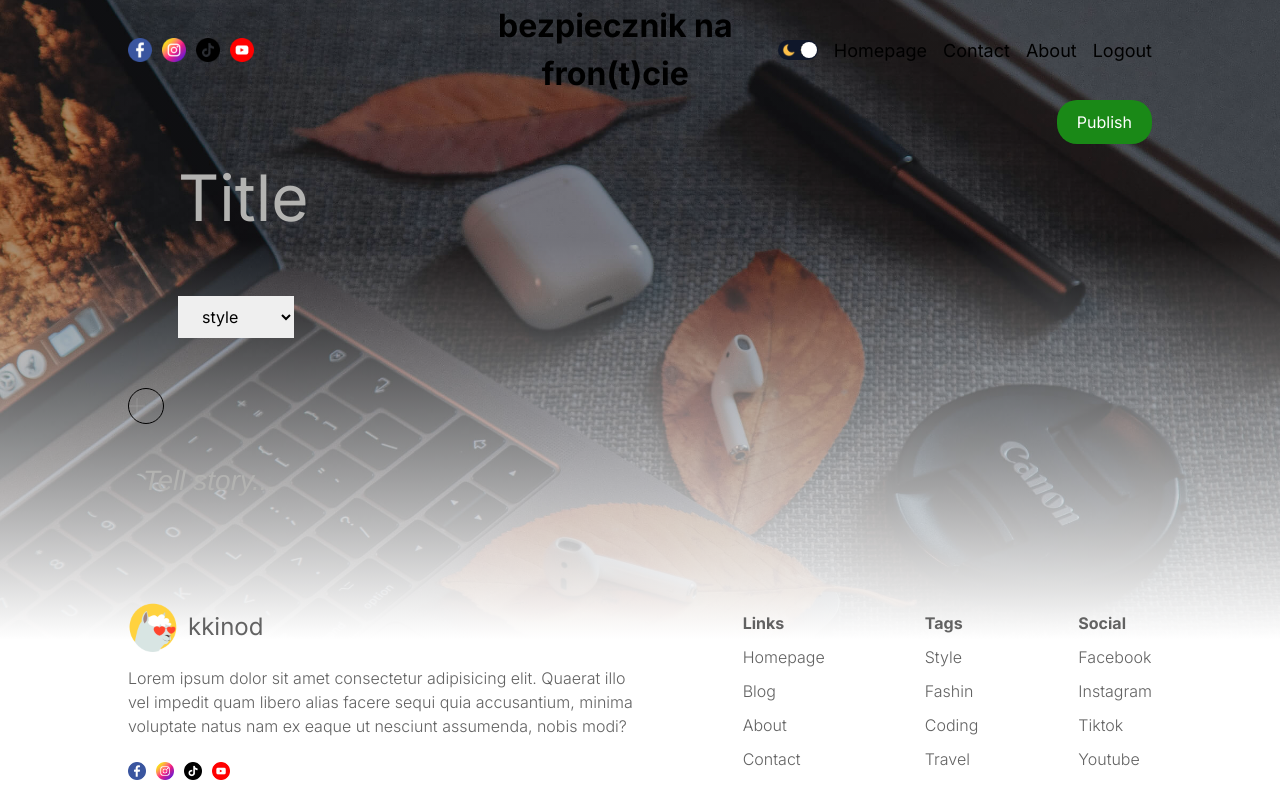
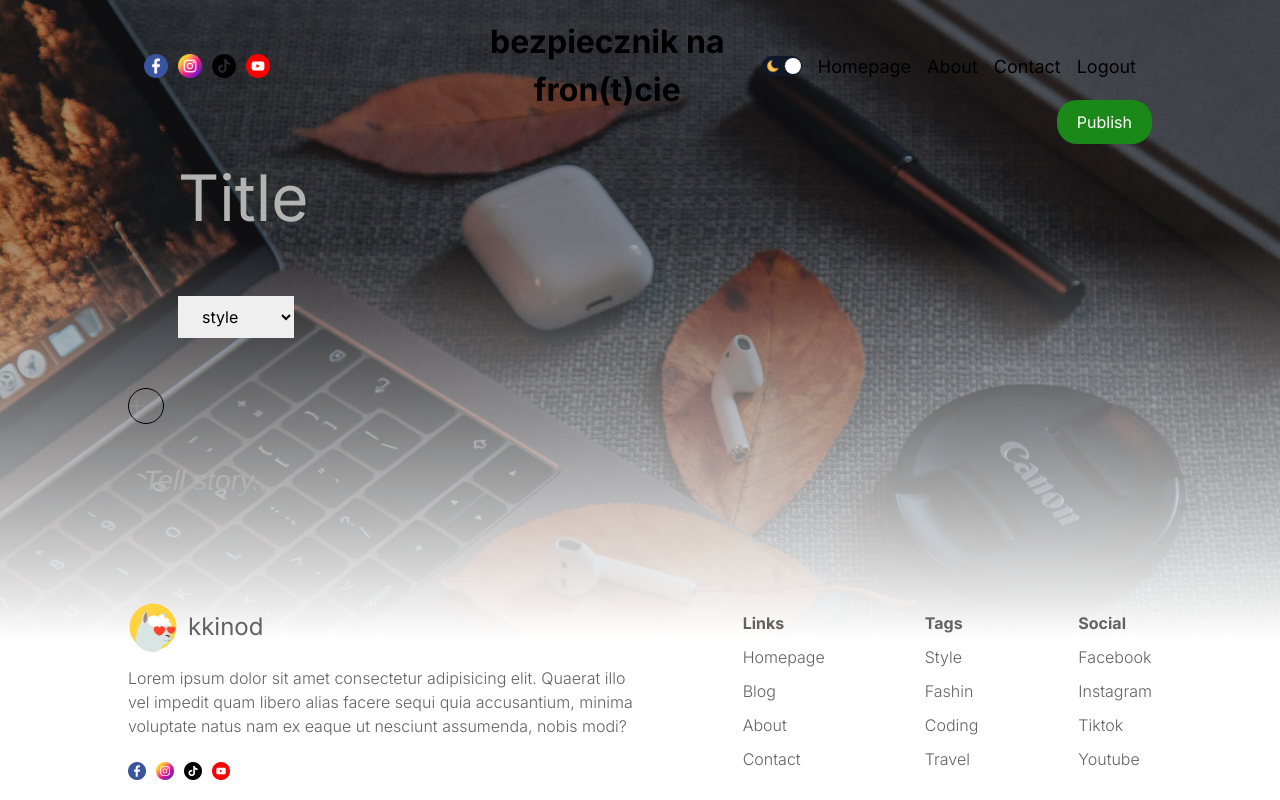
Before and after one commit to Kkinod/BNF-Blog, a Next.js app: page /write in a window 1280 px wide. Built offline with nearby package versions, Linux system fonts and the light colour scheme; no server answers; sample sign-in values are in the browser's storage.

Commit message:
- fix navbar to "sticky" version, add new styles to "scroll"

```diff
--- a/src/app/globals.css
+++ b/src/app/globals.css
@@ -189,18 +189,6 @@ a {
 	}
 }
 
-.hero__background {
-	position: absolute;
-	top: 0;
-	left: 0;
-	width: 100vw;
-	height: 100vh;
-	background-image: url("../../public/bcgMain.jpg");
-	background-repeat: no-repeat;
-	background-position: center;
-	background-size: cover;
-}
-
 .container__mainSection {
 	max-width: 100%;
 	min-height: 100vh;
@@ -220,10 +208,8 @@ a {
 }
 
 .wrapper {
-	/*  */
 	position: relative;
 	z-index: 0;
-	/*  */
 	display: flex;
 	flex-direction: column;
 	min-height: 100vh;
--- a/src/app/layout.tsx
+++ b/src/app/layout.tsx
@@ -9,6 +9,7 @@ import { AuthProvider } from "@/providers/AuthProvider";
 import { Toaster } from "@/components/ui/sonner";
 import { HeroBackground } from "@/components/organisms/HeroBackground/HeroBackground";
 import "./globals.css";
+import { AuthLinks } from "@/components/organisms/AuthLinks/AuthLinks";
 
 const inter = Inter({ subsets: ["latin"] });
 
@@ -34,7 +35,9 @@ export default async function RootLayout({
 							<div className="container">
 								<HeroBackground />
 								<div className="wrapper">
-									<Navbar />
+									<Navbar>
+										<AuthLinks />
+									</Navbar>
 									<div className="flex flex-1 flex-col">{children}</div>
 									<Footer />
 								</div>
--- a/src/components/organisms/HeroBackground/HeroBackground.tsx
+++ b/src/components/organisms/HeroBackground/HeroBackground.tsx
@@ -1,12 +1,10 @@
-import Image from "next/image";
-import HeroBgcImg from "../../../../public/bcgMain.jpg";
 import "./heroBackground.css";
 
 export const HeroBackground = () => {
 	return (
 		<div className="hero__background">
 			<div className="hero__shadow" />
-			<Image src={HeroBgcImg} alt="hero section photo" fill className="hero__image"/>
+			<div className="hero__image" />
 		</div>
 	);
 };
--- a/src/components/organisms/HeroBackground/heroBackground.css
+++ b/src/components/organisms/HeroBackground/heroBackground.css
@@ -6,11 +6,16 @@
 	height: 100vh;
 	overflow: hidden;
 	z-index: 0;
-	background-attachment: fixed;
 }
 
 .hero__image {
-	object-fit: cover;
+	width: 100vw;
+	height: 100vh;
+	background-image: url("../../../../public/bcgMain.jpg");
+	background-repeat: no-repeat;
+	background-position: center;
+	background-size: cover;
+    background-attachment: fixed;
 }
 
 .hero__shadow {
--- a/src/components/organisms/Navbar/Navbar.tsx
+++ b/src/components/organisms/Navbar/Navbar.tsx
@@ -1,12 +1,23 @@
+"use client";
+
+import { useEffect, useState } from "react";
 import Image from "next/image";
 import Link from "next/link";
-import { AuthLinks } from "../AuthLinks/AuthLinks";
 import { ThemeToggle } from "../../molecules/ThemeToggle/ThemeToggle";
+import { labels } from "@/views/labels";
 import "./navbar.css";
 
-export const Navbar = () => {
+export const Navbar = ({ children }: { children: React.ReactNode }) => {
+	const [scrolled, setScrolled] = useState<boolean>(false);
+
+	useEffect(() => {
+		const handleScroll = () => setScrolled(window.scrollY > 0);
+		window.addEventListener("scroll", handleScroll);
+		return () => window.removeEventListener("scroll", handleScroll);
+	}, []);
+
 	return (
-		<div className="navbar">
+		<div className={`navbar ${scrolled ? "scrolled" : ""}`}>
 			<div className="social">
 				<Image src="/facebook.png" alt="facebookIcon" width={24} height={24} />
 				<Image src="/instagram.png" alt="instagramIcon" width={24} height={24} />
@@ -17,15 +28,15 @@ export const Navbar = () => {
 			<div className="links">
 				<ThemeToggle />
 				<Link href="/" className="link">
-					Homepage
+					{labels.links.homepage}
 				</Link>
 				<Link href="/" className="link">
-					Contact
+					{labels.links.about}
 				</Link>
 				<Link href="/" className="link">
-					About
+					{labels.links.contact}
 				</Link>
-				<AuthLinks />
+				{children}
 			</div>
 		</div>
 	);
--- a/src/components/organisms/Navbar/navbar.css
+++ b/src/components/organisms/Navbar/navbar.css
@@ -1,8 +1,20 @@
 .navbar {
+	position: sticky;
+	top: 1rem;
 	display: flex;
 	align-items: center;
 	justify-content: space-between;
+	left: 0;
+	width: 100%;
 	height: 6.25rem;
+	padding: 0 1rem;
+	z-index: 10000;
+	transition: background-color 0.4s ease-in-out;
+}
+
+.navbar.scrolled {
+	background-color: rgba(180, 180, 180, 0.1);
+	backdrop-filter: blur(15px);
 }
 
 .social {
@@ -21,6 +33,7 @@
 .links {
 	display: flex;
 	align-items: center;
+	justify-content: flex-end;
 	gap: 1.25rem;
 	flex: 1;
 	font-size: 1.25rem;
--- a/src/views/labels.tsx
+++ b/src/views/labels.tsx
@@ -54,6 +54,12 @@ export const labels = {
 	mostPopular: "Most Popular",
 	whatsHot: "What's hot",
 
+	links: {
+		homepage: "Homepage",
+		contact: "Contact",
+		about: "About",
+	},
+
 	errors: {
 		missingToken: "Missing token!",
 		tokenDoesNotExist: "Token does not exist",
```
